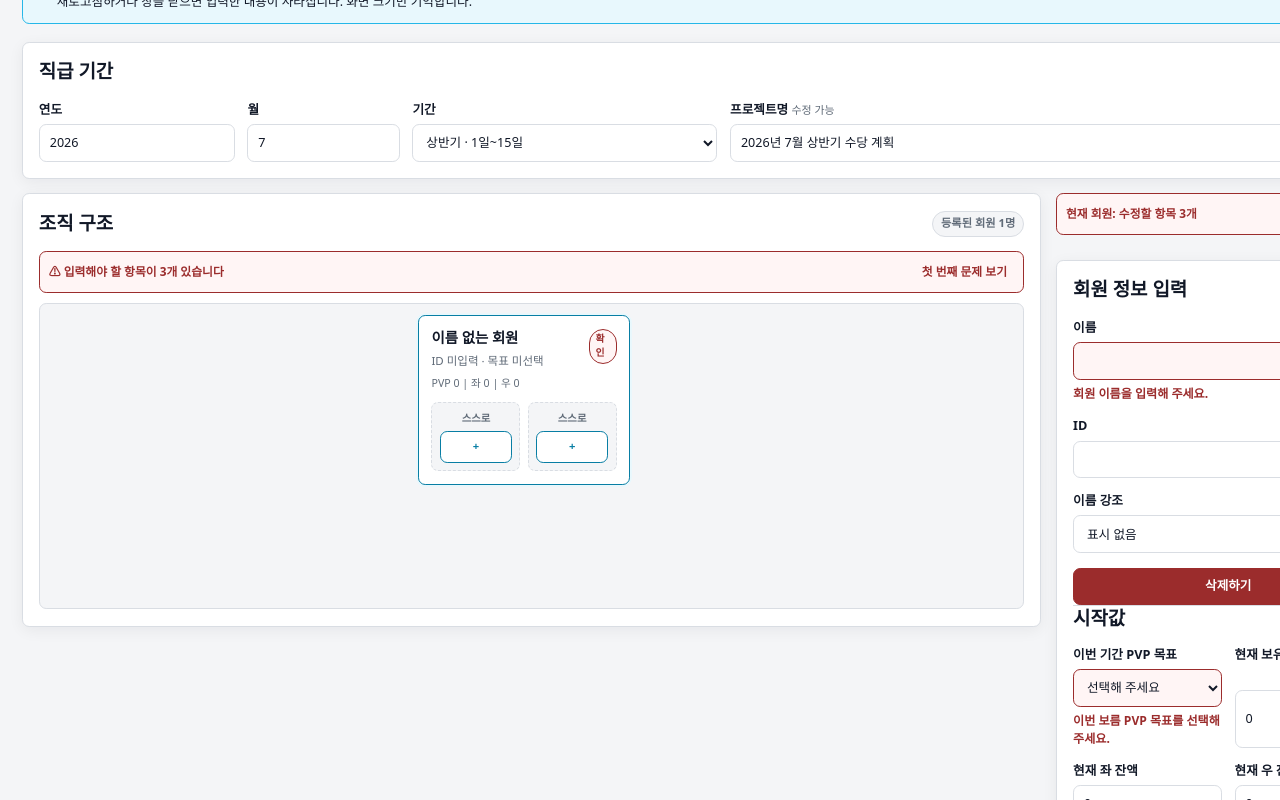
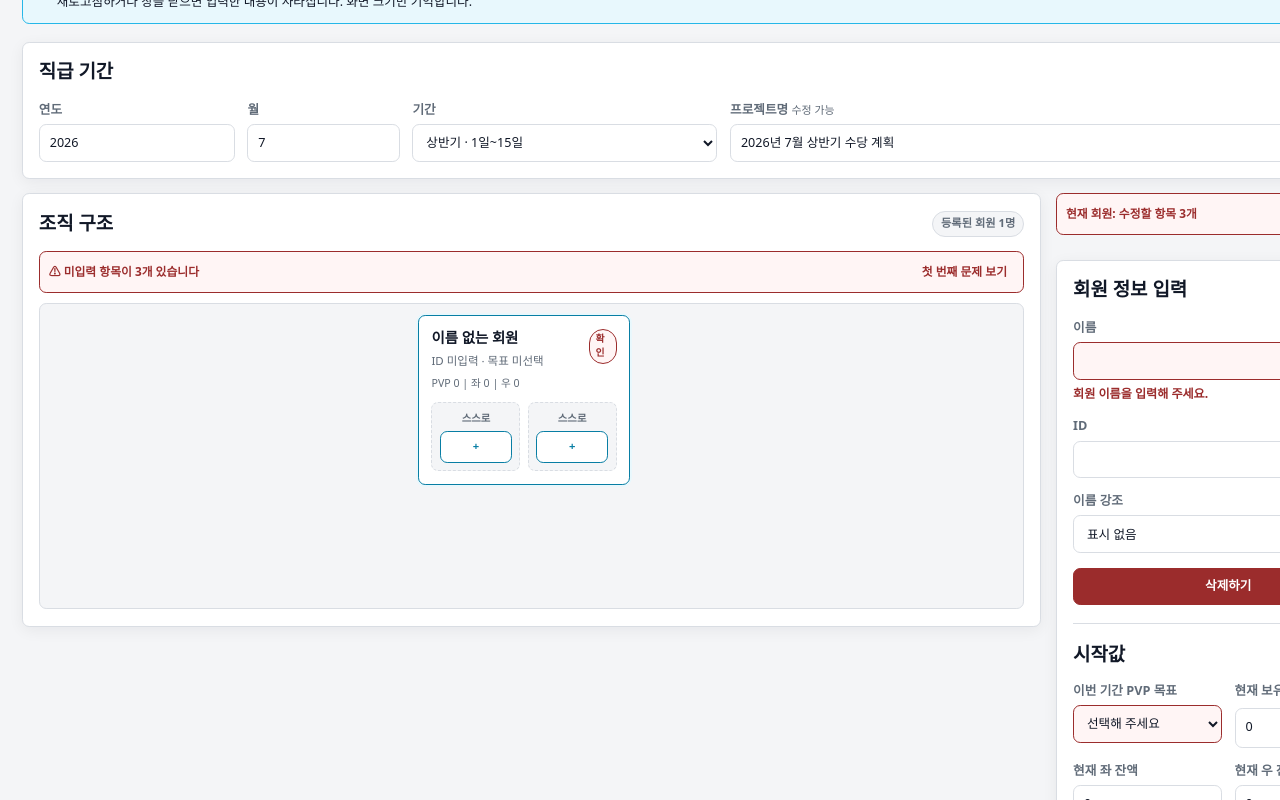
Before and after one commit to mworkroom/ngplan, a React (Vite) app: page / in a window 1280 px wide. Both pictures are taken after a click on the button "최상위 회원 만들기". Shown: the part 164-964 px from the top of the page. Built offline with nearby package versions, Linux system fonts and the light colour scheme.

Commit message:
Refactor Korean UI text for improved clarity and consistency in validation messages

```diff
--- a/src/application/project-setup/validate-draft.ts
+++ b/src/application/project-setup/validate-draft.ts
@@ -215,7 +215,6 @@ function validateMember(
         pvpTarget.code,
         'ERROR',
         { ...location, field: 'pvpTarget' },
-        '이번 보름 PVP 목표를 선택해 주세요.',
       ),
     );
   }
@@ -230,7 +229,7 @@ function validateMember(
           'ROOT_PLACEMENT_INVALID',
           'ERROR',
           { ...location, field: 'parentMemberKey' },
-          '맨 위 회원은 다른 회원 아래에 놓을 수 없습니다.',
+          '최상위 회원은 다른 회원 아래에 놓을 수 없습니다.',
         ),
       );
     }
@@ -243,7 +242,7 @@ function validateMember(
         'PLACEMENT_INCOMPLETE',
         'ERROR',
         { ...location, field: 'parentMemberKey' },
-        '맨 위 회원이 아니라면 바로 위 회원과 왼쪽·오른쪽 위치를 정해 주세요.',
+        '최상위 회원이 아니라면 바로 위 회원과 왼쪽·오른쪽 위치를 정해 주세요.',
       ),
     );
   }
@@ -268,7 +267,6 @@ function validateMember(
         'MEMBER_OPENING_STATE_UNCONFIRMED',
         'ERROR',
         { ...location, field: 'openingStateConfirmed' },
-        '회사 시스템에서 네 시작값을 확인해야 합니다.',
       ),
     );
   }
@@ -294,7 +292,7 @@ function validateDuplicateNames(
         'MEMBER_NAME_DUPLICATE',
         'WARNING',
         { area: 'MEMBER', memberKey: member.memberKey, field: 'name' },
-        `회원 이름 ${name}이 회원 ${owner}와 같습니다. 필요하면 회사 회원 ID를 입력해 구분합니다.`,
+        `회원 이름 ${name}이 회원 ${owner}와 같습니다. 필요하면 ID를 입력해 구분합니다.`,
       ),
     );
   }
@@ -316,7 +314,7 @@ export function validateProjectSetupDraft(
         'SELECTED_ROOT_INVALID',
         'ERROR',
         { area: 'PROJECT', field: 'rootMemberKey' },
-        '맨 위 회원을 한 명 정해 주세요.',
+        '최상위 회원을 한 명 정해 주세요.',
       ),
     );
   }
@@ -333,7 +331,7 @@ export function validateProjectSetupDraft(
         'ERROR',
         { area: 'QUEUE', memberKey: entry.memberKey, field: 'parentMemberKey' },
         `${entry.memberName || entry.memberKey}님과 아래 회원들의 새 위치를 정해 주세요.`,
-        '조직 그림의 빈 왼쪽·오른쪽 자리에 연결하거나, 맨 위 회원으로 정해 주세요.',
+        '조직도에 비어 있는 자리에 연결하거나, 최상위 회원으로 정해 주세요.',
       ),
     );
   }
--- a/src/ui/components/OrganizationTree.tsx
+++ b/src/ui/components/OrganizationTree.tsx
@@ -112,7 +112,7 @@ export function OrganizationTree({
 
       {errors.length === 0 ? null : (
         <div className="organization-error-bar" role="alert">
-          <span>⚠ 입력해야 할 항목이 {errors.length}개 있습니다</span>
+          <span>⚠ 미입력 항목이 {errors.length}개 있습니다</span>
           <button type="button" className="text-button" onClick={() => onNavigateIssue(errors[0]!)}>
             첫 번째 문제 보기
           </button>
@@ -128,7 +128,7 @@ export function OrganizationTree({
         {root === undefined ? (
           <div className="empty-state">
             <div>
-              <p>맨 위에 놓을 회원 카드를 먼저 만들어 주세요.</p>
+              <p>맨 위에 놓을 회원 카드를 만들어 주세요.</p>
               <button type="button" className="primary-button" onClick={onAddRoot}>
                 최상위 회원 만들기
               </button>
--- a/src/ui/styles.css
+++ b/src/ui/styles.css
@@ -284,6 +284,7 @@ a {
 legend {
   font-size: 0.88rem;
   font-weight: 700;
+  color: var(--color-muted);
 }
 
 .field input,
@@ -680,7 +681,7 @@ fieldset {
 
 .section-divider {
   width: 100%;
-  margin: 0;
+  margin: 20px 0;
   border: 0;
   border-top: 1px solid var(--color-line);
 }
```
